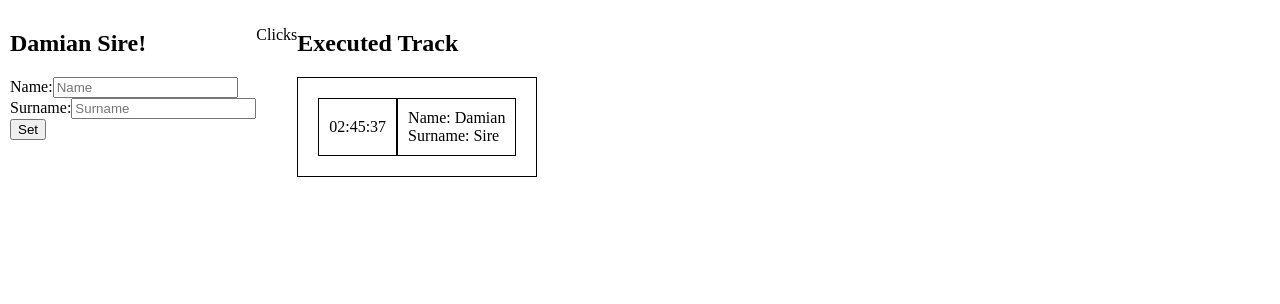
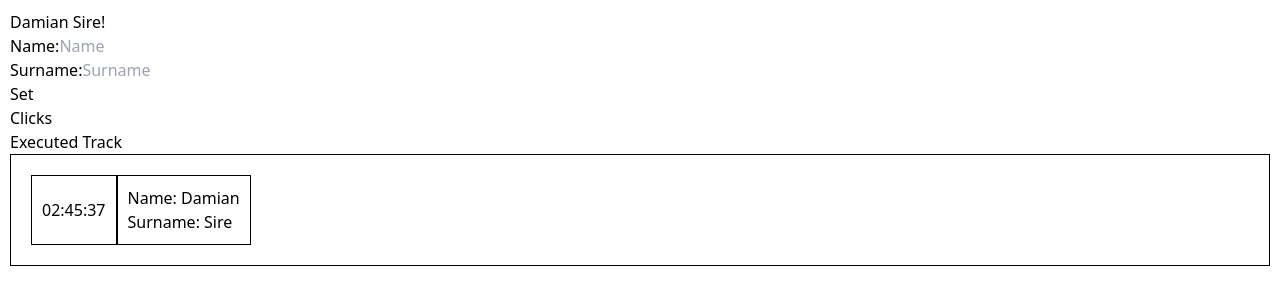
Before and after one commit to damiansire/angular-examples, an Angular app: page / in a window 1280 px wide. Shown: the top 304 px of the page. Built offline with nearby package versions, Linux system fonts and the light colour scheme.

Commit message:
feat: add tailwind css

```diff
--- a/package.json
+++ b/package.json
@@ -27,12 +27,15 @@
     "@angular/cli": "^18.0.6",
     "@angular/compiler-cli": "^18.0.0",
     "@types/jasmine": "~5.1.0",
+    "autoprefixer": "^10.4.19",
     "jasmine-core": "~5.1.0",
     "karma": "~6.4.0",
     "karma-chrome-launcher": "~3.2.0",
     "karma-coverage": "~2.2.0",
     "karma-jasmine": "~5.1.0",
     "karma-jasmine-html-reporter": "~2.1.0",
+    "postcss": "^8.4.39",
+    "tailwindcss": "^3.4.4",
     "typescript": "~5.4.2"
   }
 }
--- a/src/app/signals/3-computed-signals-lazily-evaluated-memoized/computed-signals-lazily-evaluated-memoized.component.html
+++ b/src/app/signals/3-computed-signals-lazily-evaluated-memoized/computed-signals-lazily-evaluated-memoized.component.html
@@ -1,4 +1,4 @@
-<div class="flex">
+<div>
   <app-basic-form
     (signalComputed)="addComputedSignal($event)"
     (buttonClicked)="addClickToHistory($event)"
--- a/src/styles.css
+++ b/src/styles.css
@@ -1,3 +1,7 @@
+@tailwind base;
+@tailwind components;
+@tailwind utilities;
+
 html {
   height: 100%;
 }
--- /dev/null
+++ b/tailwind.config.js
@@ -0,0 +1,8 @@
+/** @type {import('tailwindcss').Config} */
+module.exports = {
+  content: ["./src/**/*.{html,ts}"],
+  theme: {
+    extend: {},
+  },
+  plugins: [],
+};
```
Also changed, not shown: 1 other file (tests, documents, lock files or other folders).
